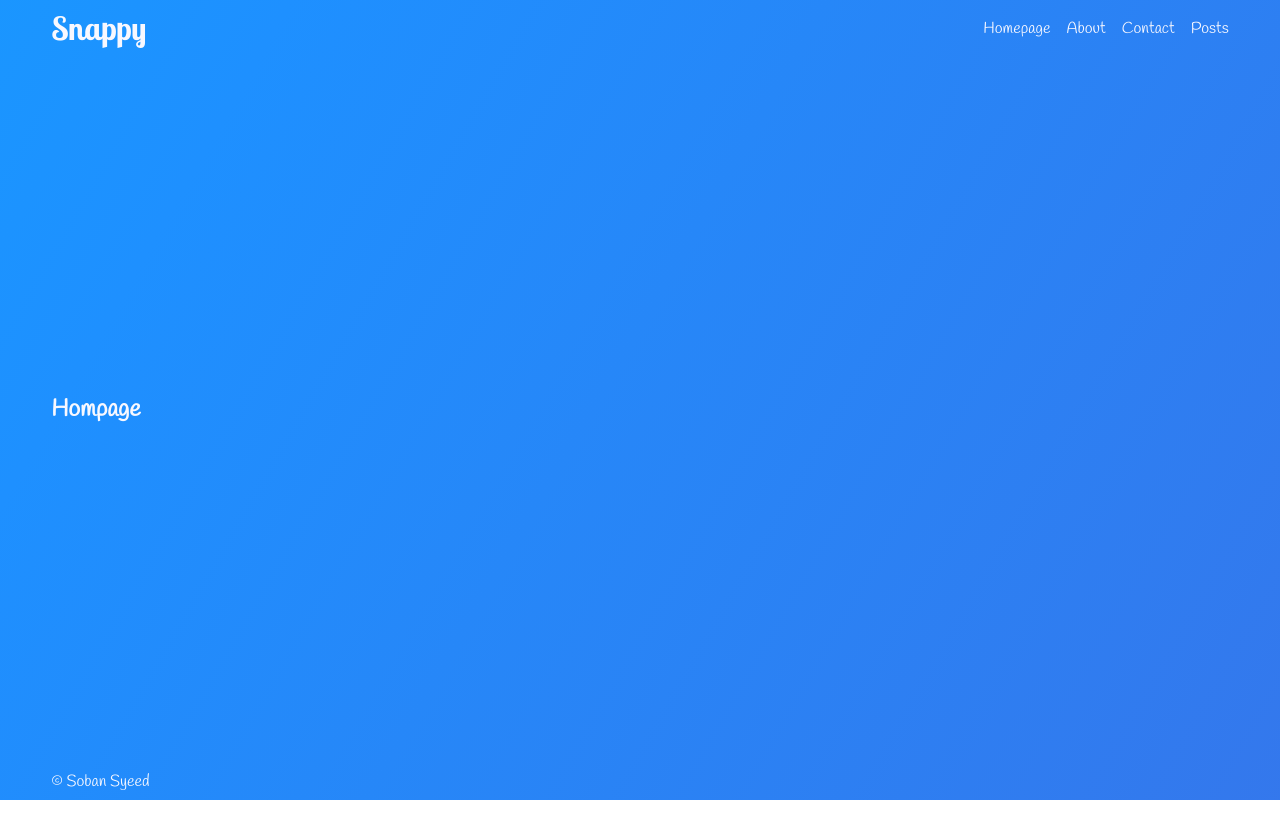
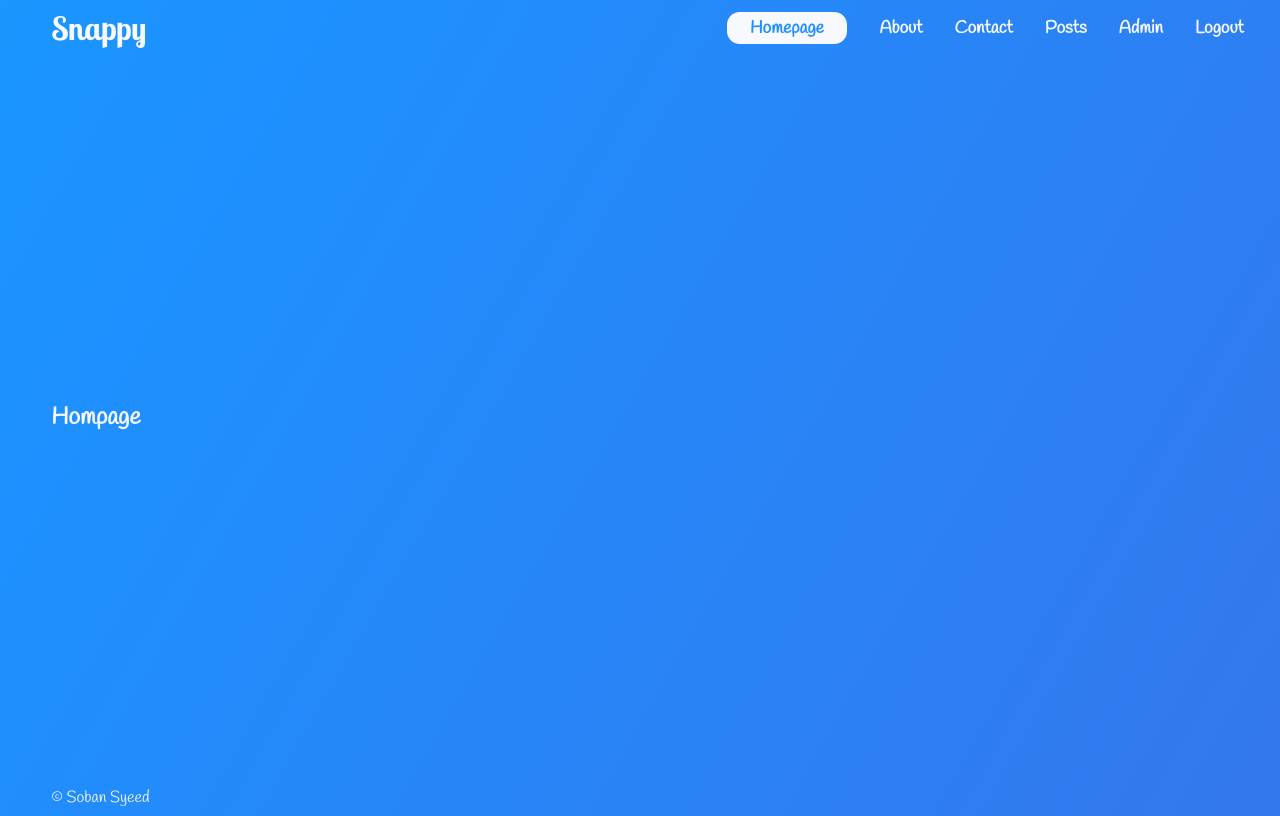
Before and after one commit to SnakyMz/Snappy, a Next.js app: page / in a window 1280 px wide. Built offline with nearby package versions, Linux system fonts and the light colour scheme.

Commit message:
Add auth navs

```diff
--- a/src/app/globals.css
+++ b/src/app/globals.css
@@ -9,6 +9,7 @@ body {
   background: linear-gradient(-60deg, royalblue, dodgerblue, deepskyblue, skyblue);
   background-size: 400% 400%;
   animation: gradient 15s ease infinite;
+  padding: 0.5rem 4%;
 }
 
 @keyframes gradient {
@@ -30,7 +31,6 @@ body {
   display: flex;
   flex-direction: column;
   justify-content: space-between;
-  padding: 0.5rem 4%;
 }
 
 a {
--- a/src/components/navbar/navbar.js
+++ b/src/components/navbar/navbar.js
@@ -1,18 +1,34 @@
+"use client"
+
 import Link from "next/link";
 import { Lobster_Two } from "next/font/google";
 import styles from "./navbar.module.css";
+import { usePathname } from "next/navigation";
 
 const lobster = Lobster_Two({ subsets: ['latin'], weight: "700" });
 
 export default function Navbar() {
+  const pathName = usePathname();
+
+  const session = true;
+  const isAdmin = true;
+
   return (
     <header className={styles.heading}>
       <div className={`${lobster.className} ${styles.logo}`}>Snappy</div>
       <nav className={styles.navigation}>
-        <Link href="/">Homepage</Link>
-        <Link href="/about">About</Link>
-        <Link href="/contact">Contact</Link>
-        <Link href="/posts">Posts</Link>
+        <Link href="/" className={pathName === "/" && styles.active}>Homepage</Link>
+        <Link href="/about" className={pathName === "/about" && styles.active}>About</Link>
+        <Link href="/contact" className={pathName === "/contact" && styles.active}>Contact</Link>
+        <Link href="/posts" className={pathName === "/posts" && styles.active}>Posts</Link>
+        {session ? (
+          <>
+            {isAdmin && <Link href="/admin" className={pathName === "/admin" && styles.active}>Admin</Link>}
+            <button type="button" className={styles.logout}>Logout</button>
+          </>
+        ) : (
+          <Link href="/login" className={pathName === "/login" && styles.active}>Login</Link>
+        )}
       </nav>
     </header>
   )
--- a/src/components/navbar/navbar.module.css
+++ b/src/components/navbar/navbar.module.css
@@ -9,7 +9,27 @@
 }
 
 .navigation {
+  font-size: 1.1rem;
+  font-weight: 700;
   display: flex;
   align-items: center;
-  gap: 1rem;
+  gap: 2rem;
+  margin-right: 2rem;
 }
+
+.active {
+  padding: 1% 5%;
+  border-radius: 0.8rem;
+  background-color: ghostwhite;
+  color: dodgerblue;
+}
+
+.logout {
+  cursor: pointer;
+  font-size: 1.1rem;
+  font-weight: inherit;
+  font-family: inherit;
+  background-color: inherit;
+  color: inherit;
+  border: none;
+}
```
